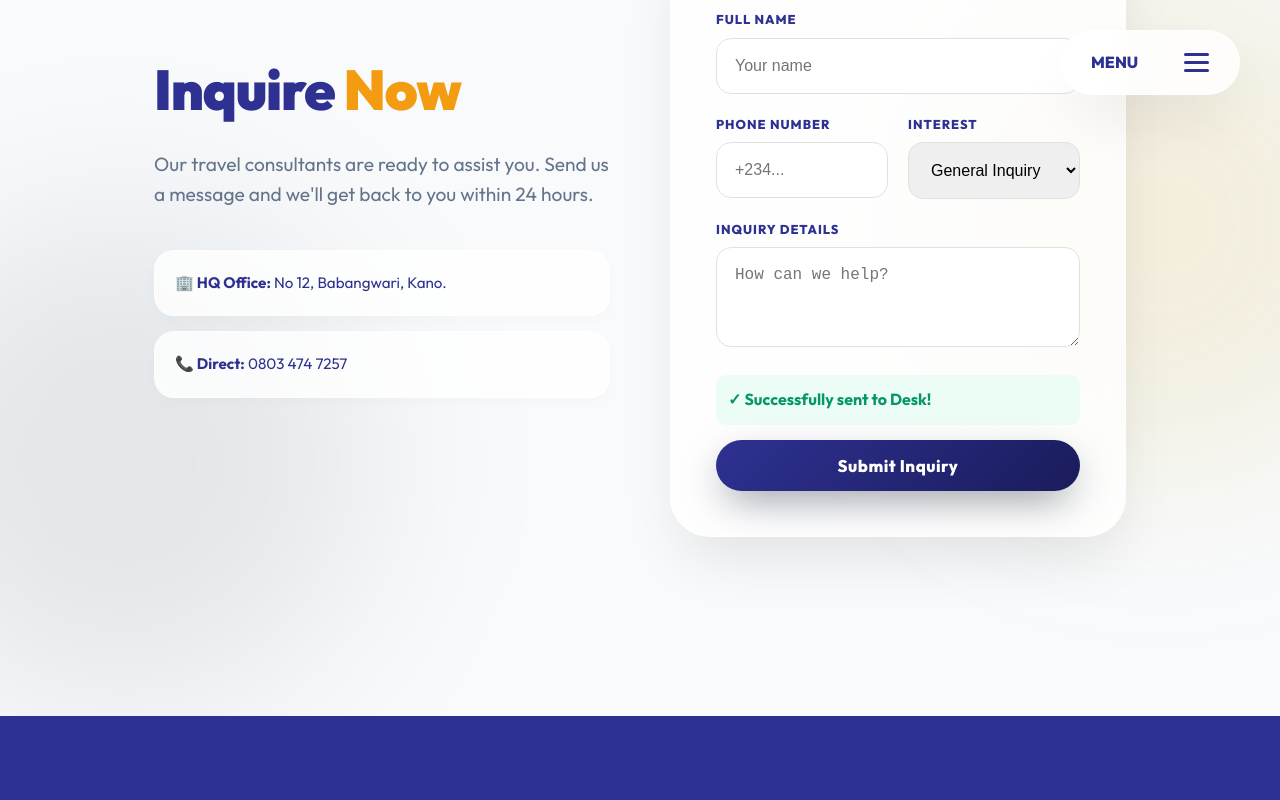
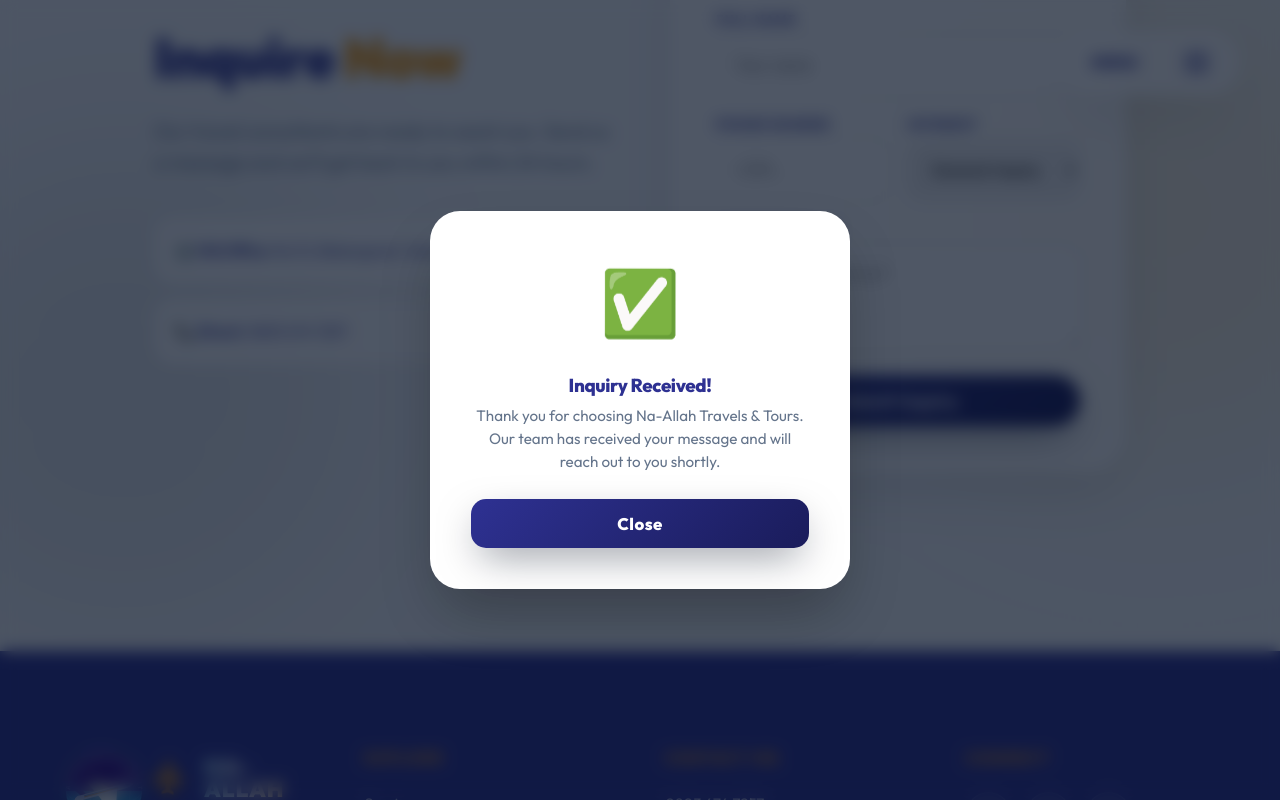
Before and after one commit to ZainabAbdulfatah25/Na-Allah-Travel-and-Tours, a React (Vite) app: page / in a window 1280 px wide. Both pictures are taken after typing "Sample", "Sample", "Sample" into the empty fields and a click on the button "Submit Inquiry". Shown: the part 2354-3154 px from the top of the page. Built offline with nearby package versions, Linux system fonts and the light colour scheme.

Commit message:
Update admin package button and complete remaining features

```diff
--- a/src/components/AdminPanel.jsx
+++ b/src/components/AdminPanel.jsx
@@ -6,6 +6,8 @@
   const [passcode, setPasscode] = useState('');
   const [error, setError] = useState('');
   const [activeTab, setActiveTab] = useState('dashboard');
+  const [authMode, setAuthMode] = useState('signin');
+  const [email, setEmail] = useState('');
 
   const [viewingBooking, setViewingBooking] = useState(null);
   const [showAddPackage, setShowAddPackage] = useState(false);
@@ -144,10 +146,25 @@
     alert('Global Systems Synced. Branding and contact details updated across the site.');
   };
 
-  const login = (e) => {
+  const handleAuth = (e) => {
     e.preventDefault();
-    if (['2026', settings.adminPin].includes(passcode)) { setIsAuthenticated(true); sessionStorage.setItem('na_allah_auth', 'true'); }
-    else setError('PIN Encryption Error.');
+    if (authMode === 'signin') {
+      if (['2026', settings.adminPin].includes(passcode)) { setIsAuthenticated(true); sessionStorage.setItem('na_allah_auth', 'true'); }
+      else setError('Invalid Email or PIN Error.');
+    } else {
+      if (!email) { setError('Email is required'); return; }
+      if (passcode.length < 4) { setError('PIN must be at least 4 digits'); return; }
+      setSettings({...settings, adminPin: passcode});
+      save('na_allah_settings', {...settings, adminPin: passcode});
+      setIsAuthenticated(true);
+      sessionStorage.setItem('na_allah_auth', 'true');
+    }
+  };
+
+  const generatePin = () => {
+    const randomPin = Math.floor(1000 + Math.random() * 9000).toString();
+    setPasscode(randomPin);
+    setError('New PIN generated. Please copy it and save safely.');
   };
 
   if (!isAuthenticated) return (
@@ -159,12 +176,32 @@
       </div>
       <div style={{...styles.loginCard, position: 'relative', zIndex: 1}} className="animate-fade-in-up glass-panel">
         <Logo size={80} />
-        <h2 style={{color: 'var(--primary-navy)', marginTop: '30px'}}>Admin Console</h2>
-        <form onSubmit={login} style={{textAlign: 'left', marginTop: '30px'}}>
-          <label style={styles.label}>Control PIN</label>
-          <input type="password" value={passcode} onChange={e => setPasscode(e.target.value)} style={styles.input} placeholder="****" autoFocus />
-          {error && <p style={{color: 'red', fontSize: '0.8rem', marginTop: '10px'}}>{error}</p>}
-          <button type="submit" className="btn btn-navy hover-lift" style={{width: '100%', marginTop: '15px', padding: '16px'}}>Login</button>
+        <h3 style={{color: 'var(--primary-navy)', marginTop: '20px', fontSize: '1.8rem', letterSpacing: '-0.5px'}}>Admin Console</h3>
+
+        <div style={{display: 'flex', gap: '10px', marginTop: '15px', justifyContent: 'center'}}>
+           <button type="button" onClick={() => {setAuthMode('signin'); setError('');}} style={{...styles.tabBtn, ...(authMode === 'signin' ? styles.activeTabBtn : {})}}>Sign In</button>
+           <button type="button" onClick={() => {setAuthMode('signup'); setError('');}} style={{...styles.tabBtn, ...(authMode === 'signup' ? styles.activeTabBtn : {})}}>Sign Up</button>
+        </div>
+
+        <form onSubmit={handleAuth} style={{textAlign: 'left', marginTop: '20px'}}>
+          {authMode === 'signup' && (
+            <>
+              <label style={styles.label}>Admin Email</label>
+              <input type="email" value={email} onChange={e => setEmail(e.target.value)} style={{...styles.input, marginBottom: '15px'}} placeholder="admin@naallahtravels.com" />
+            </>
+          )}
+
+          <div style={{display: 'flex', justifyContent: 'space-between', alignItems: 'flex-end'}}>
+             <label style={styles.label}>Control PIN</label>
+             {authMode === 'signup' && (
+               <button type="button" onClick={generatePin} style={{color: 'var(--primary-gold)', border: 'none', background: 'none', fontSize: '0.8rem', fontWeight: 'bold', cursor: 'pointer', paddingBottom: '5px'}}>Auto-Generate</button>
+             )}
+          </div>
+          <input type={authMode === 'signin' ? "password" : "text"} value={passcode} onChange={e => setPasscode(e.target.value)} style={styles.input} placeholder="****" autoFocus />
+          {error && <p style={{color: error.includes('safely') ? '#27ae60' : 'red', fontSize: '0.8rem', marginTop: '10px'}}>{error}</p>}
+          <button type="submit" className="btn btn-navy hover-lift" style={{width: '100%', marginTop: '15px', padding: '16px'}}>
+            {authMode === 'signin' ? 'Login' : 'Create Admin Account'}
+          </button>
         </form>
       </div>
     </div>
@@ -245,7 +282,7 @@
           )}
 
           {activeTab === 'packages' && (
-            <div className="animate-fade-in"><div style={{display: 'flex', justifyContent: 'space-between', marginBottom: '30px', alignItems: 'center'}}><h3 style={{margin: 0}}>Travel Package Console</h3><button onClick={() => setShowAddPackage(true)} className="btn btn-navy">✈️ + New Draft</button></div>
+            <div className="animate-fade-in"><div style={{display: 'flex', justifyContent: 'space-between', marginBottom: '30px', alignItems: 'center'}}><h3 style={{margin: 0}}>Travel Package Console</h3><button onClick={() => setShowAddPackage(true)} className="btn btn-navy">✈️ + New Package</button></div>
               <div style={styles.grid2}>{['ramadan', 'hajj'].map(cat => (
                 <div key={cat} style={styles.statCard}><h4 style={{textTransform: 'uppercase', marginBottom: '20px', color: 'var(--primary-gold)'}}>{cat} control</h4>
                   {packages[cat].map(p => (
@@ -349,7 +386,9 @@
   msg: { marginTop: '20px', padding: '25px', background: 'var(--off-white)', borderRadius: '15px', minHeight: '100px', border: '1px solid var(--border-dark)', textAlign: 'left', lineHeight: '1.6' },
   label: { fontWeight: '800', color: 'var(--text-muted)', fontSize: '0.8rem', display: 'block', marginBottom: '5px', textAlign: 'left', textTransform: 'uppercase', letterSpacing: '1px' },
   fileBox: { marginTop: '10px', padding: '20px', border: '2px dashed #cbd5e1', borderRadius: '15px', textAlign: 'center', background: 'var(--off-white)', cursor: 'pointer' },
-  blurBlob: { position: 'absolute', width: '500px', height: '500px', borderRadius: '50%', filter: 'blur(100px)', animation: 'floatElement 20s ease-in-out infinite' }
+  blurBlob: { position: 'absolute', width: '500px', height: '500px', borderRadius: '50%', filter: 'blur(100px)', animation: 'floatElement 20s ease-in-out infinite' },
+  tabBtn: { padding: '8px 16px', borderRadius: '20px', fontSize: '0.9rem', fontWeight: '800', cursor: 'pointer', border: 'none', background: 'transparent', color: 'var(--text-muted)', transition: 'all 0.3s' },
+  activeTabBtn: { background: 'rgba(212, 175, 55, 0.15)', color: 'var(--primary-gold)' }
 };
 
 export default AdminPanel;
--- a/src/components/ContactForm.jsx
+++ b/src/components/ContactForm.jsx
@@ -53,12 +53,25 @@
               <div style={styles.inputGroup}><label style={styles.label}>Full Name</label><input required value={formData.name} onChange={e => setFormData({...formData, name: e.target.value})} style={styles.input} placeholder="Your name" /></div>
               <div style={styles.row}><div style={styles.inputGroup}><label style={styles.label}>Phone Number</label><input required value={formData.phone} onChange={e => setFormData({...formData, phone: e.target.value})} style={styles.input} placeholder="+234..." /></div><div style={styles.inputGroup}><label style={styles.label}>Interest</label><select value={formData.package} onChange={e => setFormData({...formData, package: e.target.value})} style={styles.input}><option value="General">General Inquiry</option><option value="Ramadan">Ramadan 2026</option><option value="Hajj">Hajj 2026</option></select></div></div>
               <div style={styles.inputGroup}><label style={styles.label}>Inquiry Details</label><textarea required value={formData.message} onChange={e => setFormData({...formData, message: e.target.value})} style={{...styles.input, minHeight: '100px'}} placeholder="How can we help?"></textarea></div>
-              {submitted && <p style={styles.success}>✓ Successfully sent to Desk!</p>}
               <button type="submit" className="btn btn-navy hover-lift" style={{width: '100%', padding: '15px'}}>Submit Inquiry</button>
             </form>
           </div>
         </div>
       </div>
+
+      {/* SUCCESS MODAL POPUP */}
+      {submitted && (
+        <div style={styles.overlay} onClick={() => setSubmitted(false)}>
+          <div style={styles.modal} onClick={e => e.stopPropagation()} className="animate-fade-in-up">
+            <div style={styles.modalIcon}>✅</div>
+            <h3 style={{color: 'var(--primary-navy)', marginBottom: '10px'}}>Inquiry Received!</h3>
+            <p style={{color: '#64748b', marginBottom: '25px', lineHeight: '1.5', fontSize: '0.95rem'}}>
+              Thank you for choosing Na-Allah Travels & Tours. Our team has received your message and will reach out to you shortly.
+            </p>
+            <button onClick={() => setSubmitted(false)} className="btn btn-navy hover-lift" style={{width: '100%', padding: '14px', borderRadius: '15px'}}>Close</button>
+          </div>
+        </div>
+      )}
     </section>
   );
 }
@@ -75,10 +88,12 @@
   label: { display: 'block', marginBottom: '8px', fontSize: '0.8rem', fontWeight: '800', color: 'var(--primary-navy)', textTransform: 'uppercase', letterSpacing: '1px' },
   input: { width: '100%', padding: '18px', borderRadius: '15px', border: '1px solid #e1e1e1', fontSize: '1rem', outline: 'none', boxSizing: 'border-box' },
   row: { display: 'flex', gap: '20px', flexWrap: 'wrap' },
-  success: { padding: '12px', backgroundColor: '#ecfdf5', color: '#059669', borderRadius: '10px', marginBottom: '15px', fontWeight: 'bold' },
   contactDetails: { marginTop: '30px', display: 'flex', flexDirection: 'column', gap: '15px' },
   detailItem: { padding: '20px', backgroundColor: 'rgba(255,255,255,0.8)', backdropFilter: 'blur(5px)', borderRadius: '20px', color: 'var(--primary-navy)', fontSize: '0.95rem', boxShadow: '0 5px 15px rgba(0,0,0,0.02)', border: '1px solid rgba(255,255,255,0.4)' },
-  blurBlob: { position: 'absolute', width: '500px', height: '500px', borderRadius: '50%', filter: 'blur(90px)', animation: 'floatElement 25s ease-in-out infinite' }
+  blurBlob: { position: 'absolute', width: '500px', height: '500px', borderRadius: '50%', filter: 'blur(90px)', animation: 'floatElement 25s ease-in-out infinite' },
+  overlay: { position: 'fixed', top: 0, left: 0, right: 0, bottom: 0, background: 'rgba(5, 16, 36, 0.7)', backdropFilter: 'blur(8px)', display: 'flex', alignItems: 'center', justifyContent: 'center', zIndex: 1000 },
+  modal: { background: 'white', width: '90%', maxWidth: '420px', borderRadius: '30px', padding: '40px', textAlign: 'center', boxShadow: '0 30px 60px -12px rgba(0,0,0,0.3)', border: '1px solid rgba(255,255,255,0.8)' },
+  modalIcon: { fontSize: '4rem', marginBottom: '20px', animation: 'floatElement 3s ease-in-out infinite' }
 };
 
 export default ContactForm;
```
Also changed, not shown: 1 other file (tests, documents, lock files or other folders).
